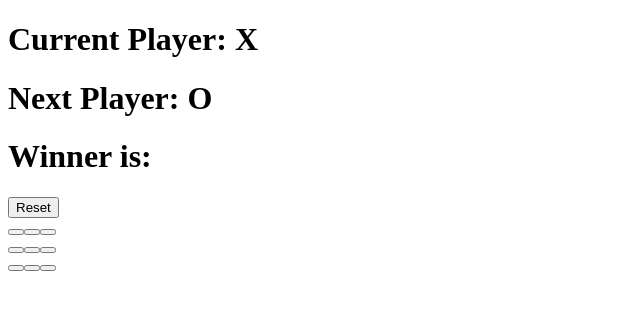
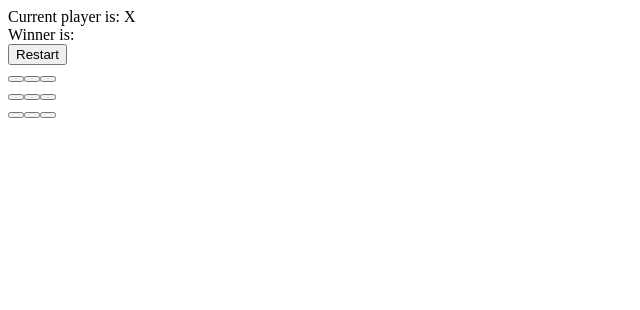
Before and after one commit to rongduan-zhu/react-tictactoe, a React app: page / in a window 1280 px wide. Shown: the top 310 px of the page, without its empty margins (0-640 px from the left). Built offline with nearby package versions, Linux system fonts and the light colour scheme.

Commit message:
added game component

```diff
--- a/src/component/App.jsx
+++ b/src/component/App.jsx
@@ -1,10 +1,10 @@
 import React from 'react';
-import { Board } from './Board.jsx'
+import { Game } from './Game.jsx'
 
 export default class App extends React.Component {
     render() {
         return (
-            <Board />
+            <Game />
         );
     }
 }
--- a/src/component/Board.jsx
+++ b/src/component/Board.jsx
@@ -3,81 +3,19 @@ import { Square } from './Square.jsx';
 import { find } from 'lodash';
 
 export class Board extends React.Component {
-    constructor() {
-        super();
-        this.state = this.init();
-    }
-
-    init() {
-        return {
-            squares: Array(9).fill(undefined),
-            player: 'X',
-            winner: '',
-            finished: false
-        };
-    }
-
-    handleClick(id) {
-        if (this.state.squares[id]) {
-            return;
-        }
-
-        let newSquares = this.state.squares.slice();
-        let newPlayer = this.nextPlayer(this.state.player);
-
-        newSquares[id] = this.state.player;
-
-        let winner = this.checkWinner(newSquares);
-
-        this.setState({
-            squares: newSquares,
-            player: newPlayer,
-            winner: winner,
-            finished: !!winner
-        });
-    }
-
-    checkWinner(squares) {
-        let states = [
-            [0, 1, 2],
-            [3, 4, 5],
-            [6, 7, 8],
-            [0, 3, 6],
-            [1, 4, 7],
-            [2, 5, 8],
-            [0, 4, 8],
-            [2, 4, 6]
-        ];
-        let winningState = find(
-            states,
-            state => !!state[0] && squares[state[0]] == squares[state[1]] && squares[state[1]] == squares[state[2]]
-        );
-
-        if (!winningState) {
-            return '';
-        }
-
-        return squares[winningState[0]];
-    }
-
-    nextPlayer(state) {
-        return state === 'X' ? 'O' : 'X';
-    }
-
-    reset() {
-        this.setState(this.init());
-    }
-
     renderSquare(id) {
         return (
-            <Square value={this.state.squares[id]}
-                onClick={() => this.handleClick(id)}/>
+            <Square
+                key={id}
+                value={this.props.squares[id]}
+                onClick={() => this.props.onClick(id)}
+                finished={this.props.finished} />
         );
     }
 
     renderRow(baseId) {
         return (
-            <div className="row">
+            <div key={baseId} className="row">
                 {[...Array(3)].map((_, i) => (this.renderSquare(baseId + i)))}
             </div>
         )
@@ -86,10 +24,6 @@ export class Board extends React.Component {
     render() {
         return (
             <div>
-                <h1>Current Player: {this.state.player}</h1>
-                <h1>Next Player: {this.nextPlayer(this.state.player)}</h1>
-                <h1>Winner is: {this.state.winner}</h1>
-                <button onClick={() => this.reset()}>Reset</button>
                 {[...Array(3)].map((_, i) => (this.renderRow(i * 3)))}
             </div>
         );
--- /dev/null
+++ b/src/component/Game.jsx
@@ -0,0 +1,122 @@
+import React from 'react';
+import { Board } from './Board.jsx';
+import { last, find } from 'lodash';
+
+export class Game extends React.Component {
+    constructor() {
+        super();
+
+        this.state = this.init();
+    }
+
+    init() {
+        return {
+            history: [{
+                squares: Array(9).fill(undefined),
+                player: 'X',
+                prevMove: -1
+            }],
+            winner: ''
+        };
+    }
+
+    getPosition(move) {
+        if (move === -1) {
+            return '';
+        }
+
+        let row = parseInt(move / 3) + 1;
+        let column = move - (row - 1) * 3 + 1;
+
+        return `(${row}, ${column})`;
+    }
+
+    otherPlayer(state) {
+        return state === 'X' ? 'O' : 'X';
+    }
+
+    renderHistory() {
+        return (
+            <div>
+                {this.state.history.slice(1).map((state, i) => {
+                    return (
+                        <div key={i}>
+                            Player {this.otherPlayer(state.player)} made a move at {this.getPosition(state.prevMove)}
+                        </div>
+                    )
+                })}
+            </div>
+        );
+    }
+
+    handleClick(id) {
+        let state = last(this.state.history);
+        if (state.squares[id]) {
+            return;
+        }
+
+        let newSquares = state.squares.slice();
+        let newPlayer = this.otherPlayer(state.player);
+
+        newSquares[id] = state.player;
+
+        let winner = this.checkWinner(newSquares);
+        let newHistory = this.state.history.slice();
+
+        newHistory.push({
+            squares: newSquares,
+            player: newPlayer,
+            prevMove: id
+        });
+
+        this.setState(Object.assign({}, this.state, { history: newHistory, winner: winner }));
+    }
+
+    checkWinner(squares) {
+        let states = [
+            [0, 1, 2],
+            [3, 4, 5],
+            [6, 7, 8],
+            [0, 3, 6],
+            [1, 4, 7],
+            [2, 5, 8],
+            [0, 4, 8],
+            [2, 4, 6]
+        ];
+        let winningState = find(
+            states,
+            state => squares[state[0]] && squares[state[0]] === squares[state[1]] && squares[state[1]] === squares[state[2]]
+        );
+
+        if (!winningState) {
+            return '';
+        }
+
+        return squares[winningState[0]];
+    }
+
+    reset() {
+        this.setState(this.init());
+    }
+
+    render() {
+        let currentState = last(this.state.history);
+
+        return (
+            <div>
+                <div>
+                    <div>Current player is: {currentState.player}</div>
+                    <div>Winner is: {this.state.winner}</div>
+                    <button onClick={() => this.reset()}>Restart</button>
+                    <Board player={currentState.player}
+                        squares={currentState.squares}
+                        finished={!!this.state.winner}
+                        onClick={id => this.handleClick(id)} />
+                </div>
+                <div>
+                    {this.renderHistory()}
+                </div>
+            </div>
+        )
+    }
+}
--- a/src/component/Square.jsx
+++ b/src/component/Square.jsx
@@ -2,7 +2,7 @@ import React from 'react';
 
 export function Square(props) {
     return (
-        <button className="square" onClick={props.onClick}>
+        <button key={props.identifier} className="square" onClick={props.onClick} disabled={props.finished}>
             { props.value }
         </button>
     )
```
